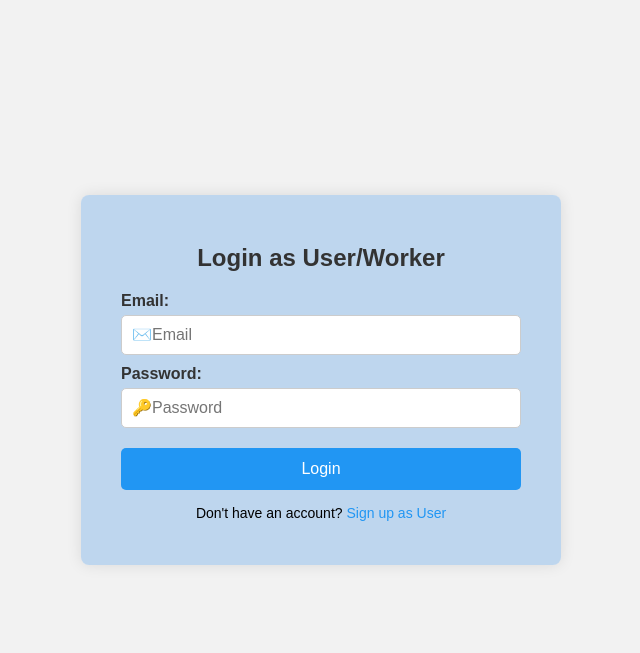
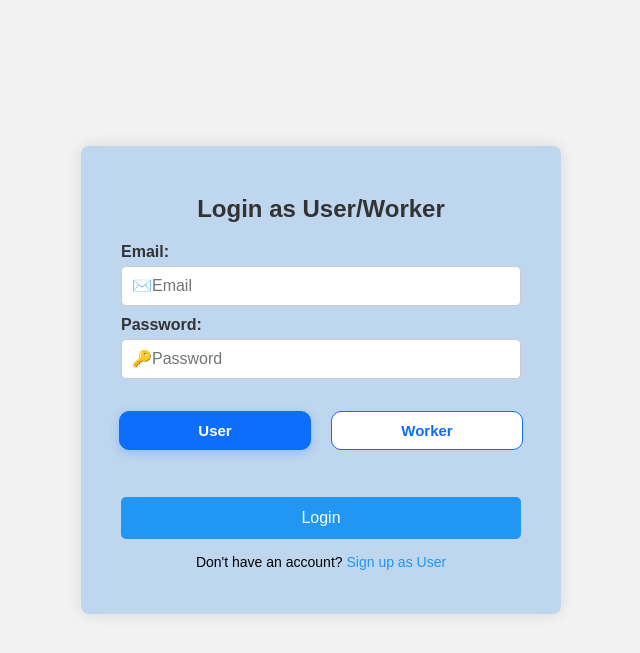
Before and after one commit to NirajChandra19/Flask_Session_Booking, a Flask app: page /login-page in a window 1280 px wide. Shown: the top 653 px of the page, without its empty margins (319-959 px from the left). Run offline with Flask 3, Linux system fonts and the light colour scheme.

Commit message:
changes made

```diff
--- a/app.py
+++ b/app.py
@@ -112,15 +112,32 @@ def register():
 
     if role == "user":
         cursor.execute("SELECT * FROM users WHERE email = %s", (email,))
+
         if cursor.fetchone():
             cursor.close()
             return jsonify({"error": "User already exists"}), 409
 
         hashed = generate_password_hash(data["password"])
-        cursor.execute("INSERT INTO users (name, email, password) VALUES (%s, %s, %s)", (data["name"], email, hashed))
+
+        cursor.execute("""
+            INSERT INTO users (name, email, password)
+            VALUES (%s, %s, %s)
+        """, (data["name"], email, hashed))
+
         db.commit()
+
+        new_id = cursor.lastrowid
+
+        # create session
+        session['user_id'] = new_id
+        session['username'] = data["name"]
+        session['role'] = role
+
         cursor.close()
-        return jsonify({"message": "User registered successfully"}), 201
+
+        return jsonify({
+            "message": "User registered successfully"
+        }), 201
 
     elif role == "worker":
         cursor.execute("SELECT * FROM workers WHERE email = %s", (email,))
@@ -135,7 +152,14 @@ def register():
             VALUES (%s, %s, %s, %s)
         """, (data["name"], email, hashed, data['contact']))
         db.commit()
+
+        new_id = cursor.lastrowid
         cursor.close()
+
+        session['worker_id'] = new_id
+        session['username'] = data["name"]
+        session['role'] = role
+
         return jsonify({"message": "Worker registered successfully"}), 201
 
     cursor.close()
--- a/static/css/login.css
+++ b/static/css/login.css
@@ -114,3 +114,43 @@ label[for="role"] {
     margin-top: 15px;
   }
 }
+
+.role-selector{
+    display:flex;
+    justify-content:center;
+    gap:20px;
+    margin-top:10px;
+}
+
+/* checkbox */
+.role-toggle{
+    display:flex;
+    justify-content:center;
+    gap:20px;
+    margin:22px 0;
+}
+
+.role-option{
+    min-width:120px;
+    text-align:center;
+    padding:10px 35px;
+    border:1.5px solid #0d6efd;
+    border-radius:10px;
+    font-size:15px;
+    font-weight:600;
+    color:#0d6efd;
+    background:#fff;
+    cursor:pointer;
+    transition:all 0.25s ease;
+}
+
+.role-option:hover{
+    background:#f4f8ff;
+    transform:translateY(-1px);
+}
+
+input[type="radio"]:checked + .role-option{
+    background:#0d6efd;
+    color:white;
+    box-shadow:0 3px 10px rgba(13,110,253,0.25);
+}
--- a/static/js/login.js
+++ b/static/js/login.js
@@ -7,7 +7,9 @@ document.getElementById('loginForm').addEventListener('submit', async function (
 
   // Get role from the URL query string
   const urlParams = new URLSearchParams(window.location.search);
-  const role = urlParams.get("role");
+  const role = document.querySelector(
+        'input[name="role"]:checked'
+    ).value;
 
   if (!role || (role !== "user" && role !== "worker")) {
     alert("Invalid or missing role in URL.");
--- a/static/js/signup.js
+++ b/static/js/signup.js
@@ -35,7 +35,7 @@ document.getElementById('signupForm').addEventListener('submit', async (e) => {
     alert(result.message || result.error);
 
     if (response.ok) {
-      window.location.href = '/login-page?role=user';
+      window.location.href = '/home';
     }
   } catch (error) {
     console.error('Error during registration:', error);
--- a/static/js/workersignup.js
+++ b/static/js/workersignup.js
@@ -52,7 +52,7 @@ document.getElementById('workerForm').addEventListener('submit', async (e) => {
     alert(result.message || result.error);
 
     if (response.ok) {
-      window.location.href = '/login-page?role=worker';
+      window.location.href = '/home';
     }
   } catch (error) {
     console.error('Error during worker registration:', error);
--- a/templates/booking.html
+++ b/templates/booking.html
@@ -121,7 +121,7 @@
         <input type="text" id="contact" class="form-control" required>
       </div>
 
-      <button type="submit" class="btn btn-primary">Book Now</button>
+      <button type="submit" class="btn btn-primary">Proceed To Payment</button>
     </form>
 
   </main>
--- a/templates/login.html
+++ b/templates/login.html
@@ -18,6 +18,24 @@
       <label for="password">Password:</label>
       <input type="password" id="password" placeholder="🔑Password" required />
 
+      <div class="role-toggle">
+        <input type="radio"
+              name="role"
+              id="userRole"
+              value="user"
+              checked hidden>
+        <label for="userRole" class="role-option">
+            User
+        </label>
+        <input type="radio"
+              name="role"
+              id="workerRole"
+              value="worker"
+              hidden>
+        <label for="workerRole" class="role-option">
+            Worker
+        </label>
+    </div>
 
       <button type="submit">Login</button>
 
--- a/templates/worker_profile.html
+++ b/templates/worker_profile.html
@@ -43,7 +43,7 @@
               {{ rating }}/5
           {% endif %}
           <!-- ({{ worker.total_reviews }} reviews) -->
-      </span>
+        </span>
       </div>
 
       <ul class="nav">
```
Also changed, not shown: static/profile_photos/user_photos/user_6.jpg (added).
